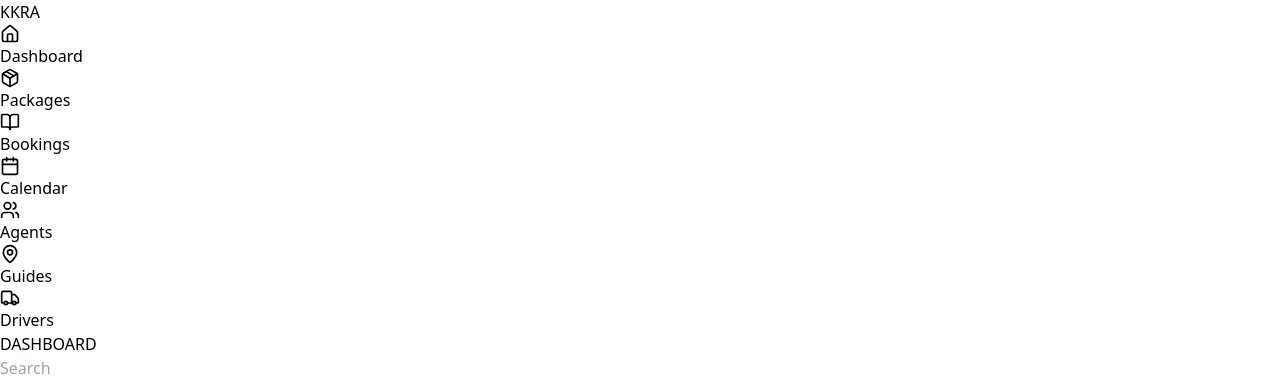
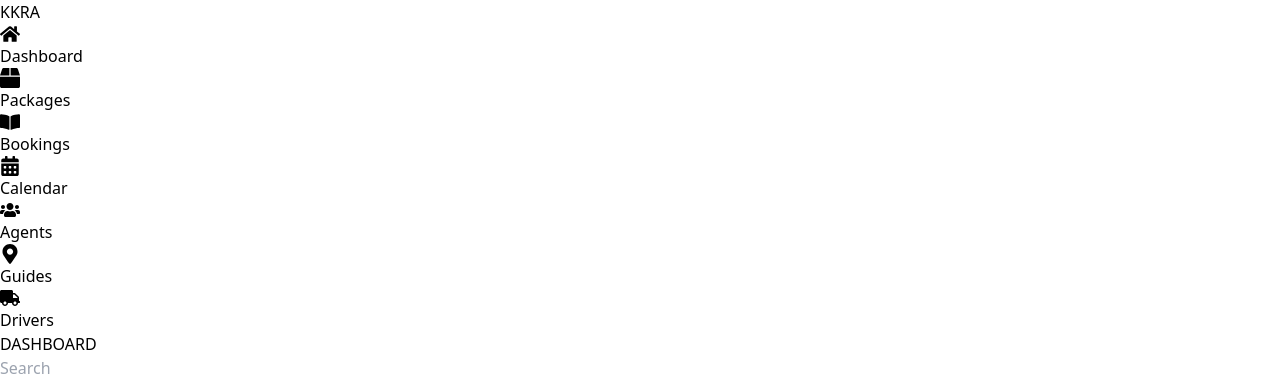
Before and after one commit to saudkhanbpk/sunlite_movers_admin, a React (Vite) app: page / in a window 1280 px wide. Shown: the top 381 px of the page. Built offline with nearby package versions, Linux system fonts and the light colour scheme.

Commit message:
sidebar chnaged

```diff
--- a/package.json
+++ b/package.json
@@ -10,9 +10,9 @@
     "preview": "vite preview"
   },
   "dependencies": {
-    "lucide-react": "^0.446.0",
     "react": "^18.3.1",
     "react-dom": "^18.3.1",
+    "react-icons": "^5.3.0",
     "react-router-dom": "^6.26.2",
     "recharts": "^2.12.7"
   },
--- a/src/components/Sidebar.jsx
+++ b/src/components/Sidebar.jsx
@@ -1,5 +1,7 @@
-import React from 'react'
-import { Home, Package, BookOpen, Calendar, Users, MapPin, Truck } from 'lucide-react';
+import React from 'react';
+import { FaHome, FaBox, FaBookOpen, FaCalendarAlt, FaUsers, FaMapMarkerAlt, FaTruck } from 'react-icons/fa'; // Importing react-icons
+import { NavLink } from 'react-router-dom';
+
 const Sidebar = () => {
     return (
         <div>
@@ -8,38 +10,59 @@ const Sidebar = () => {
                     <h1 className="text-2xl font-bold">KKRA</h1>
                 </div>
                 <nav className="mt-6">
-                    <a href="#" className="flex items-center px-4 py-2 text-purple-600 ">
-                        <Home className="mr-3" size={20} />
+                    <NavLink
+                        to="/"
+                        className={({ isActive }) => `flex items-center px-4 py-2 ${isActive ? 'text-[#4318FF]' : 'text-[#000000]'}`}
+                    >
+                        <FaHome className="mr-3" size={20} />
                         Dashboard
-                    </a>
-                    <a href="#" className="flex items-center px-4 py-2 text-gray-700">
-                        <Package className="mr-3" size={20} />
+                    </NavLink>
+                    <NavLink
+                        to="/packages"
+                        className={({ isActive }) => `flex pt-6 items-center px-4 py-2 ${isActive ? 'text-[#4318FF]' : 'text-[#000000]'}`}
+                    >
+                        <FaBox className="mr-3" size={20} />
                         Packages
-                    </a>
-                    <a href="#" className="flex items-center px-4 py-2 text-gray-700">
-                        <BookOpen className="mr-3" size={20} />
+                    </NavLink>
+                    <NavLink
+                        to="/bookings"
+                        className={({ isActive }) => `flex pt-6 items-center px-4 py-2 ${isActive ? 'text-[#4318FF]' : 'text-[#000000]'}`}
+                    >
+                        <FaBookOpen className="mr-3" size={20} />
                         Bookings
-                    </a>
-                    <a href="#" className="flex items-center px-4 py-2 text-gray-700">
-                        <Calendar className="mr-3" size={20} />
+                    </NavLink>
+                    <NavLink
+                        to="/calendar"
+                        className={({ isActive }) => `flex pt-6 items-center px-4 py-2 ${isActive ? 'text-[#4318FF]' : 'text-[#000000]'}`}
+                    >
+                        <FaCalendarAlt className="mr-3" size={20} />
                         Calendar
-                    </a>
-                    <a href="#" className="flex items-center px-4 py-2 text-gray-700">
-                        <Users className="mr-3" size={20} />
+                    </NavLink>
+                    <NavLink
+                        to="/agents"
+                        className={({ isActive }) => `flex pt-6 items-center px-4 py-2 ${isActive ? 'text-[#4318FF]' : 'text-[#000000]'}`}
+                    >
+                        <FaUsers className="mr-3" size={20} />
                         Agents
-                    </a>
-                    <a href="#" className="flex items-center px-4 py-2 text-gray-700">
-                        <MapPin className="mr-3" size={20} />
+                    </NavLink>
+                    <NavLink
+                        to="/guides"
+                        className={({ isActive }) => `flex pt-6 items-center px-4 py-2 ${isActive ? 'text-[#4318FF]' : 'text-[#000000]'}`}
+                    >
+                        <FaMapMarkerAlt className="mr-3" size={20} />
                         Guides
-                    </a>
-                    <a href="#" className="flex items-center px-4 py-2 text-gray-700">
-                        <Truck className="mr-3" size={20} />
+                    </NavLink>
+                    <NavLink
+                        to="/drivers"
+                        className={({ isActive }) => `flex pt-6 items-center px-4 py-2 ${isActive ? 'text-[#4318FF]' : 'text-[#000000]'}`}
+                    >
+                        <FaTruck className="mr-3" size={20} />
                         Drivers
-                    </a>
+                    </NavLink>
                 </nav>
             </div>
         </div>
-    )
-}
+    );
+};
 
-export default Sidebar
+export default Sidebar;
```
Also changed, not shown: 1 other file (tests, documents, lock files or other folders).
